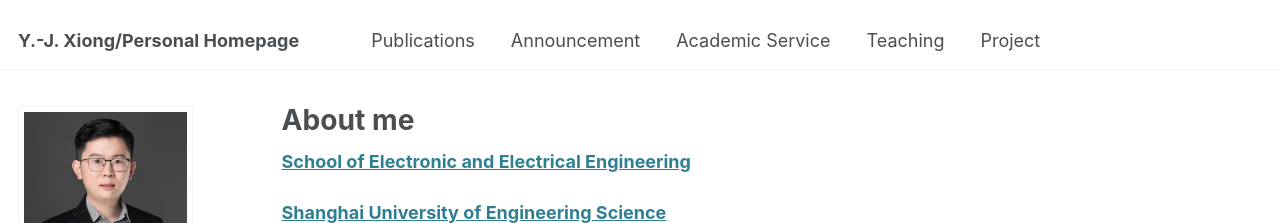
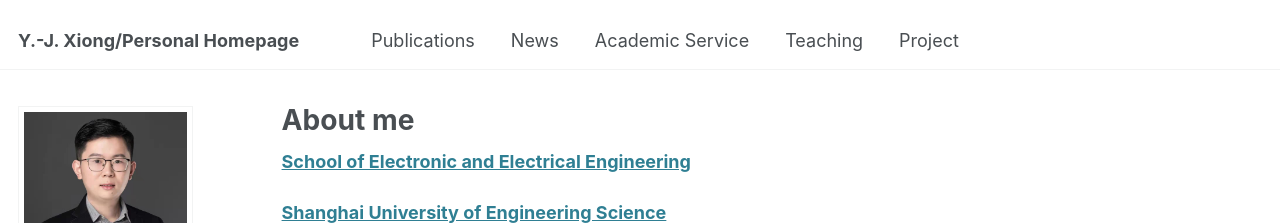
Before and after one commit to X-Lab-CN/introduce, a Jekyll site: the page built from _pages/about.md, in a window 1280 px wide. Shown: the top 223 px of the page. Built offline with Jekyll 4.4.1, drawn with Linux system fonts in a browser that asks for light colours.

Commit message:
Update navigation.yml

```diff
--- a/_data/navigation.yml
+++ b/_data/navigation.yml
@@ -17,7 +17,7 @@ main:
   #- title: "Portfolio"
   # url: /portfolio/
 
-  - title: "Announcement"
+  - title: "News"
     url: /year-archive/
 
   - title: "Academic Service"
```
